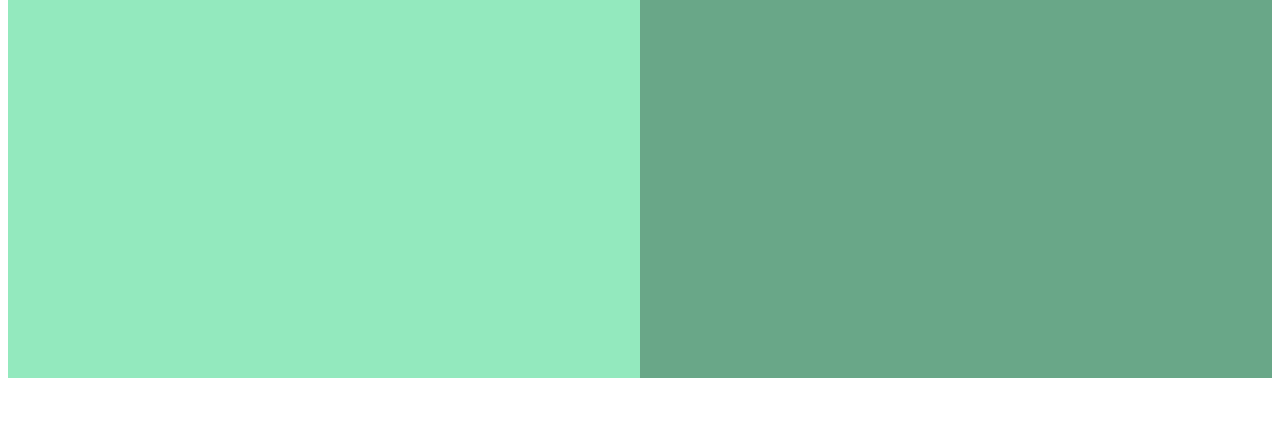
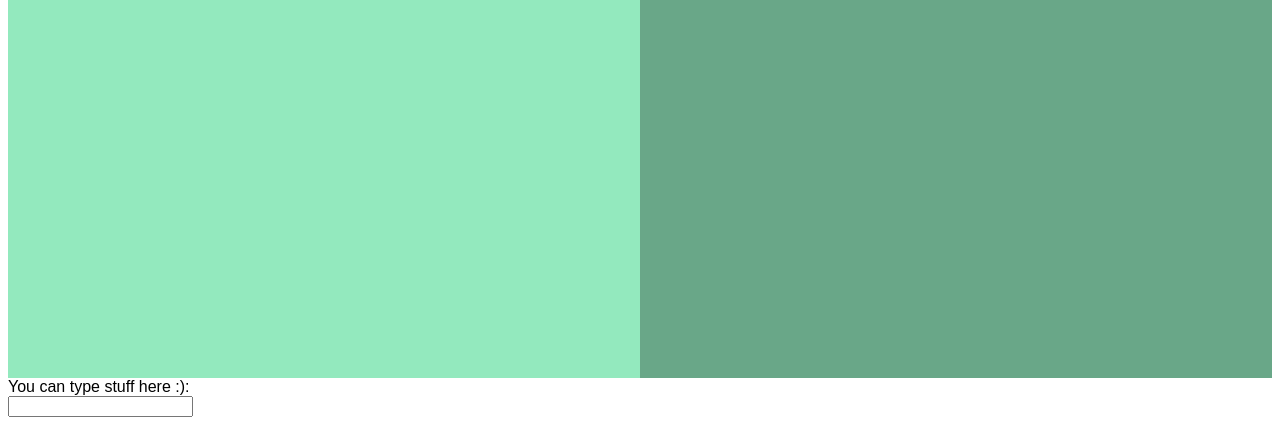
Before and after one commit to ZachRiddle/ZachRiddle.github.io, a plain HTML site: page index.html in a window 1280 px wide. Shown: the part 638-1063 px from the top of the page. Before the commit the page ends 1016 px from the top, so only its background shows below. Drawn offline with Linux system fonts and the light colour scheme.

Commit message:
Update index.html

```diff
--- a/index.html
+++ b/index.html
@@ -27,5 +27,10 @@
   </article2>
 </section>
 
+<form action="/action_page.php">
+  <label for="fname">You can type stuff here :):</label><br>
+  <input type="text" id="fname" name="typing"><br>
+</form>
+
 </body>
 </html>
```
